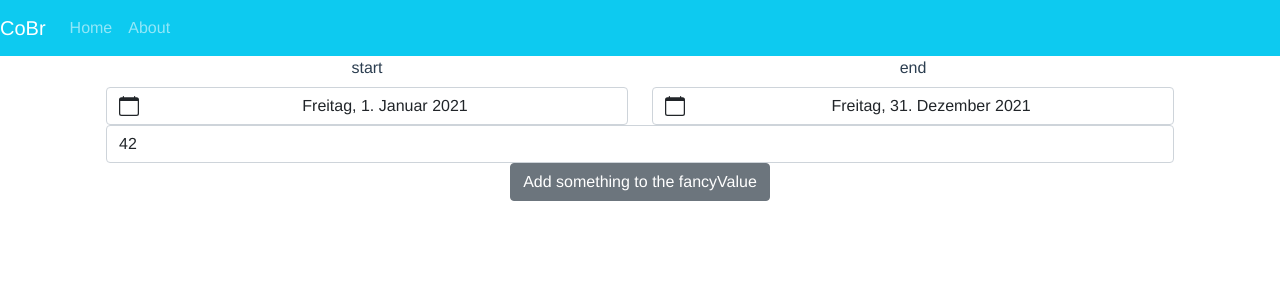
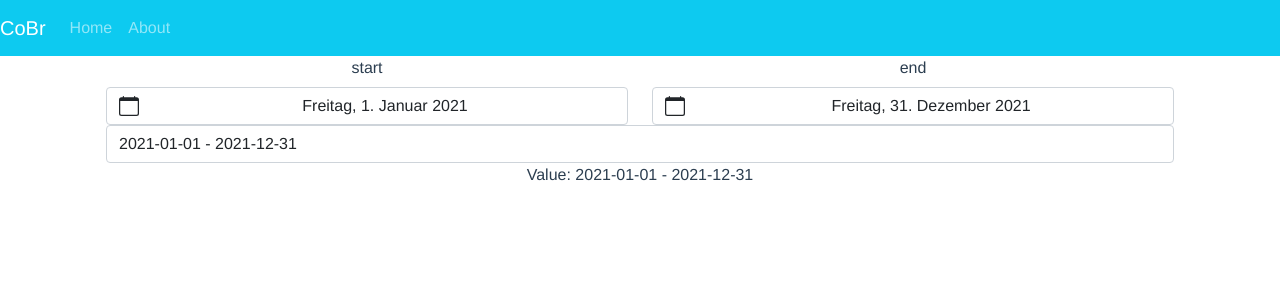
Before and after one commit to marmer/code-brunch-calc, a Vue app: page / in a window 1280 px wide. Shown: the top 300 px of the page. Built offline with nearby package versions, Linux system fonts and the light colour scheme.

Commit message:
a few experiments

```diff
--- a/src/components/CodeBrunchCalculator.vue
+++ b/src/components/CodeBrunchCalculator.vue
@@ -17,8 +17,10 @@
         </b-form-group>
       </b-col>
     </b-row>
-    <b-form-input v-model="fancyValue" type="text"></b-form-input>
-    <b-button @click="addSomethingToTheValue()">Add something to the fancyValue</b-button>
+    <b-form-input :value="fancyValue" type="text"></b-form-input>
+    <div>
+      Value: {{ fancyValue }}
+    </div>
   </b-container>
 </template>
 
@@ -27,12 +29,11 @@ import { Component, Vue } from 'vue-property-decorator'
 
 @Component
 export default class CodeBrunchCalculator extends Vue {
-  private fancyValue = '42'
   private startDate = '2021-01-01' // TODO: marmer 26.08.2021 First day of current year
   private endDate = '2021-12-31' // TODO: marmer 26.08.2021 Last day of current year
 
-  addSomethingToTheValue (): void {
-    this.fancyValue = this.fancyValue + 'noch was'
+  get fancyValue (): string {
+    return `${this.startDate} - ${this.endDate}`
   }
 }
 </script>
```
